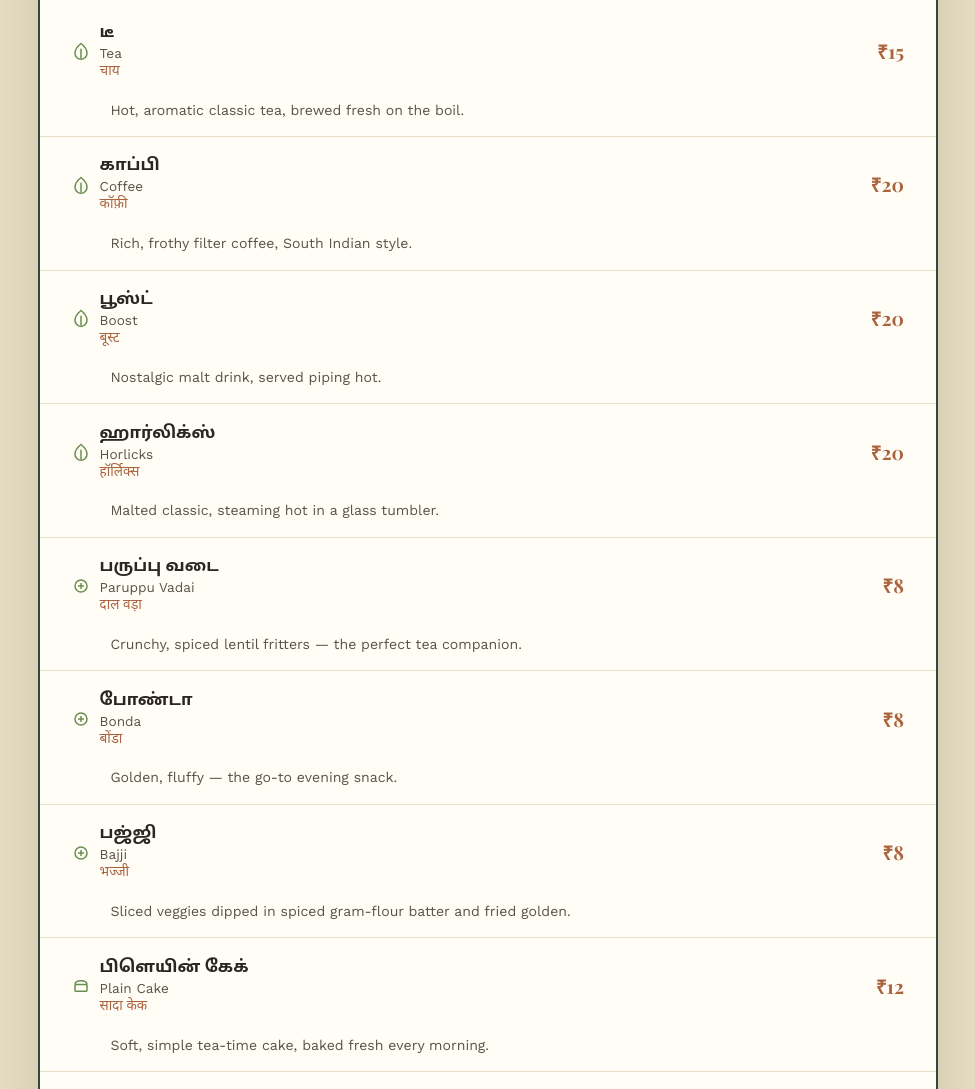
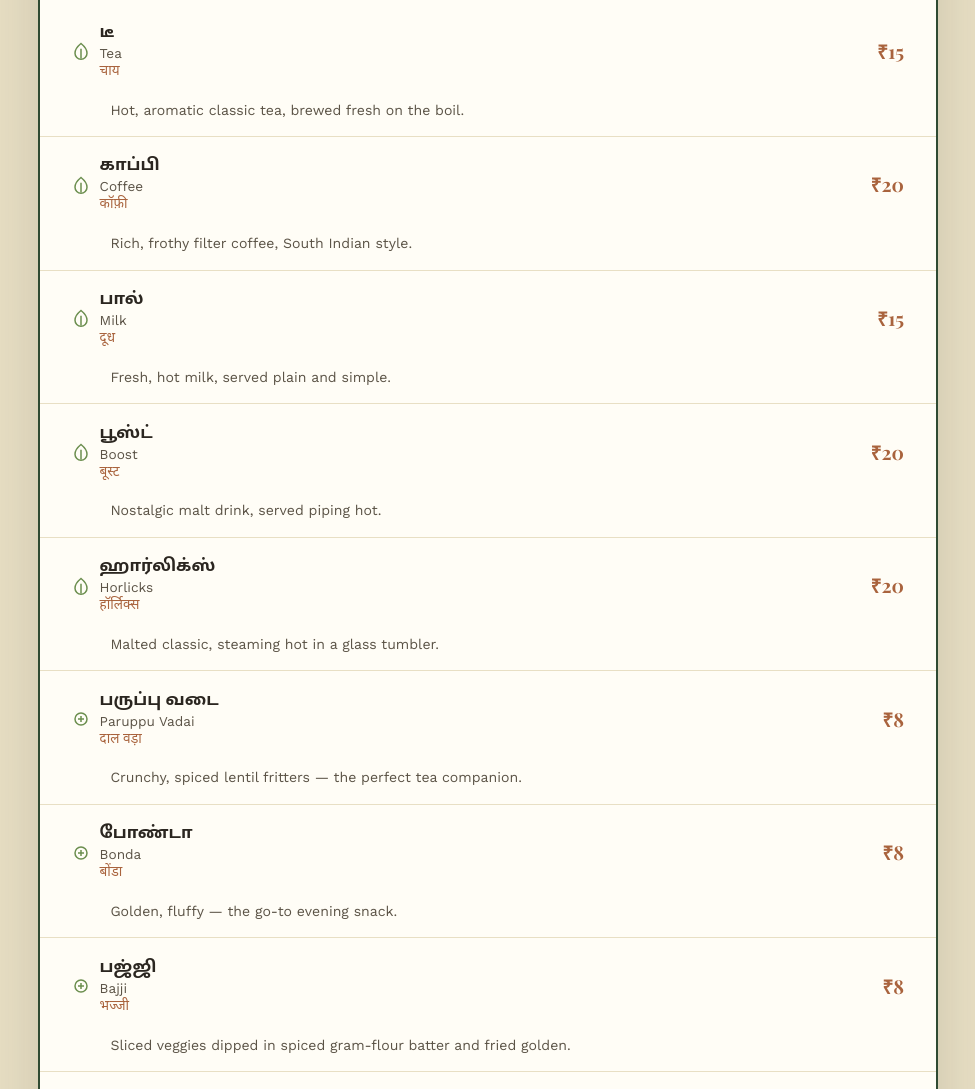
Before and after one commit to rakeshzoologists-S16/selvaraj-tea-stall, a plain HTML site: page index.html in a window 1280 px wide. Shown: the part 1968-3057 px from the top of the page, without its empty margins (152-1127 px from the left). Drawn offline with nearby package versions, Linux system fonts and the light colour scheme; animation ran at ten frames a second.

Commit message:
Add files via upload

```diff
--- a/index.html
+++ b/index.html
@@ -509,6 +509,15 @@
       <div class="menu-row">
         <div class="item-name">
           <svg class="leaf-icon" viewBox="0 0 24 24" fill="none" stroke="currentColor" stroke-width="2"><path d="M12 2C7 6 4 11 4 15a8 8 0 0 0 16 0c0-4-3-9-8-13z"/><path d="M12 22V9"/></svg>
+          <span><span class="tname tamil">பால்</span><span class="ename">Milk</span><span class="hname hindi">दूध</span></span>
+        </div>
+        <div class="price">₹15</div>
+        <div class="item-desc">Fresh, hot milk, served plain and simple.</div>
+      </div>
+
+      <div class="menu-row">
+        <div class="item-name">
+          <svg class="leaf-icon" viewBox="0 0 24 24" fill="none" stroke="currentColor" stroke-width="2"><path d="M12 2C7 6 4 11 4 15a8 8 0 0 0 16 0c0-4-3-9-8-13z"/><path d="M12 22V9"/></svg>
           <span><span class="tname tamil">பூஸ்ட்</span><span class="ename">Boost</span><span class="hname hindi">बूस्ट</span></span>
         </div>
         <div class="price">₹20</div>
```
